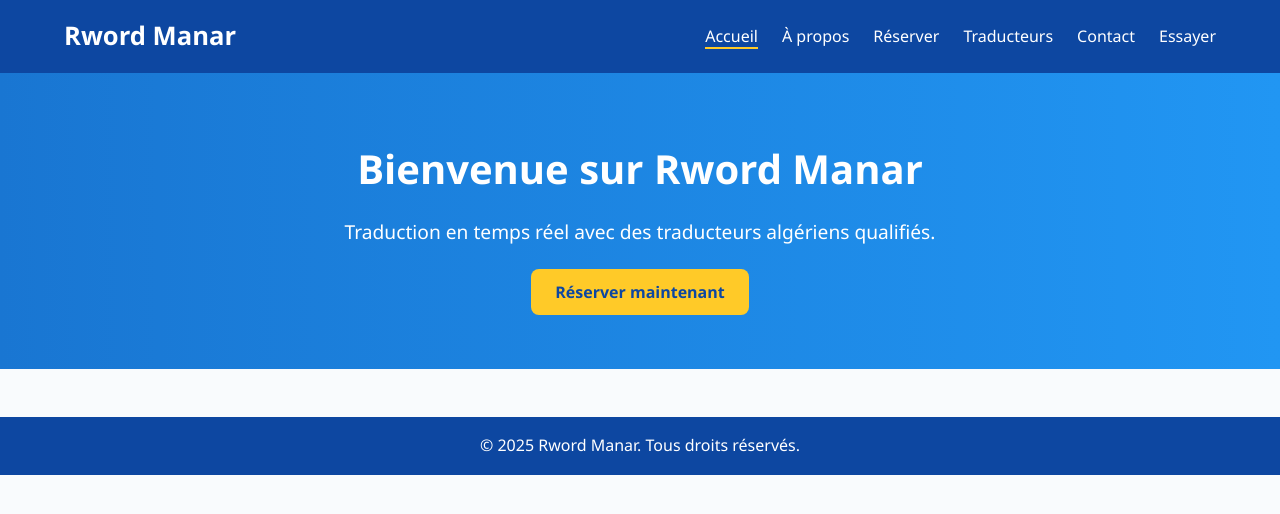
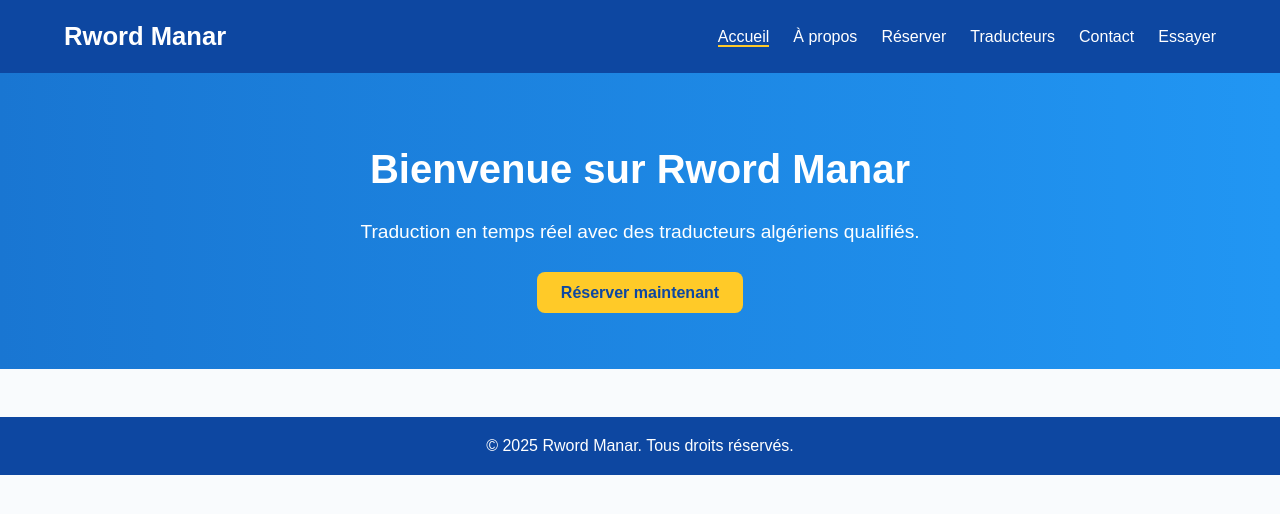
Before and after one commit to pixxso/traduction-realtime-backend, a plain HTML site: page index.html in a window 1280 px wide. Drawn offline with Linux system fonts and the light colour scheme; files that its build step writes are made by us from their sources.

Commit message:
Update style.css

```diff
--- a/css/public/css/style.css
+++ b/css/public/css/style.css
@@ -50,7 +50,10 @@ body {
   color: white;
   text-align: center;
   padding: 4rem 2rem;
+}body {
+  font-family: 'Poppins', sans-serif;
 }
+
 
 .hero h1 {
   font-size: 2.5rem;
```
